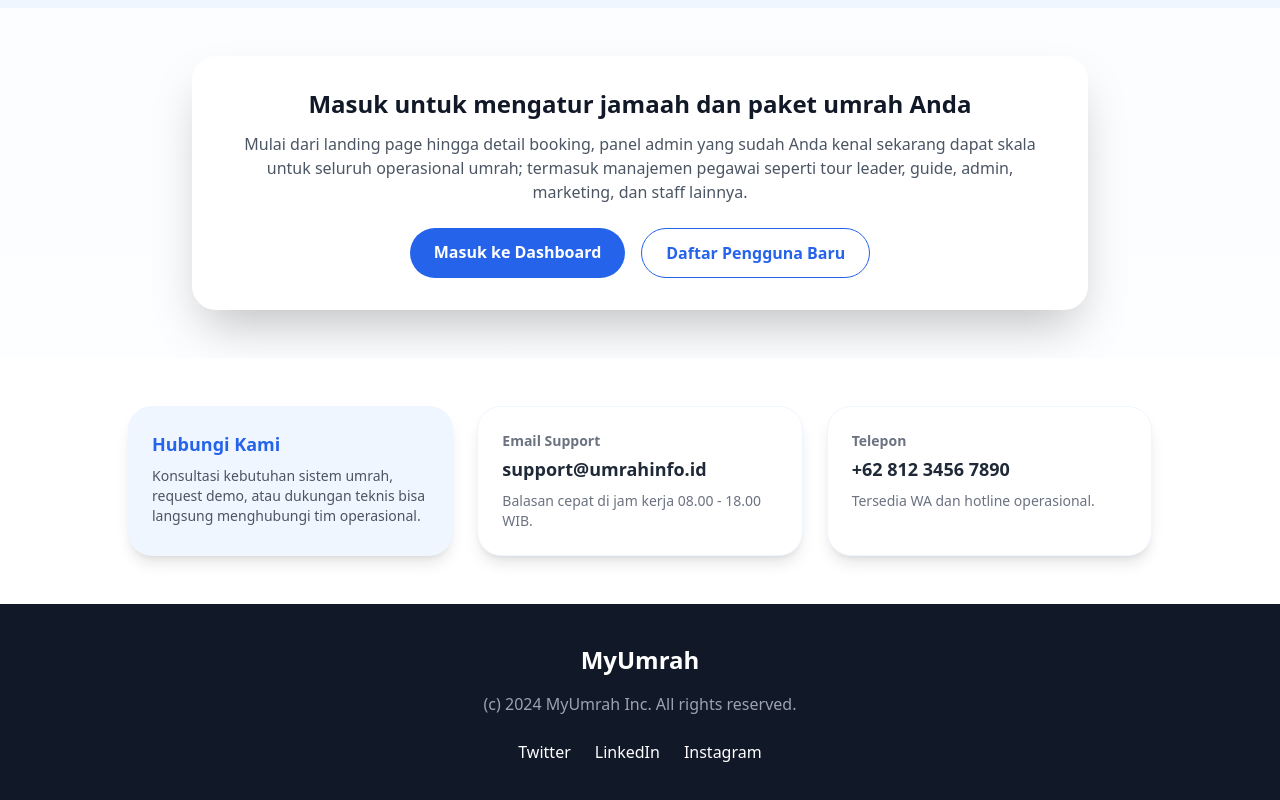
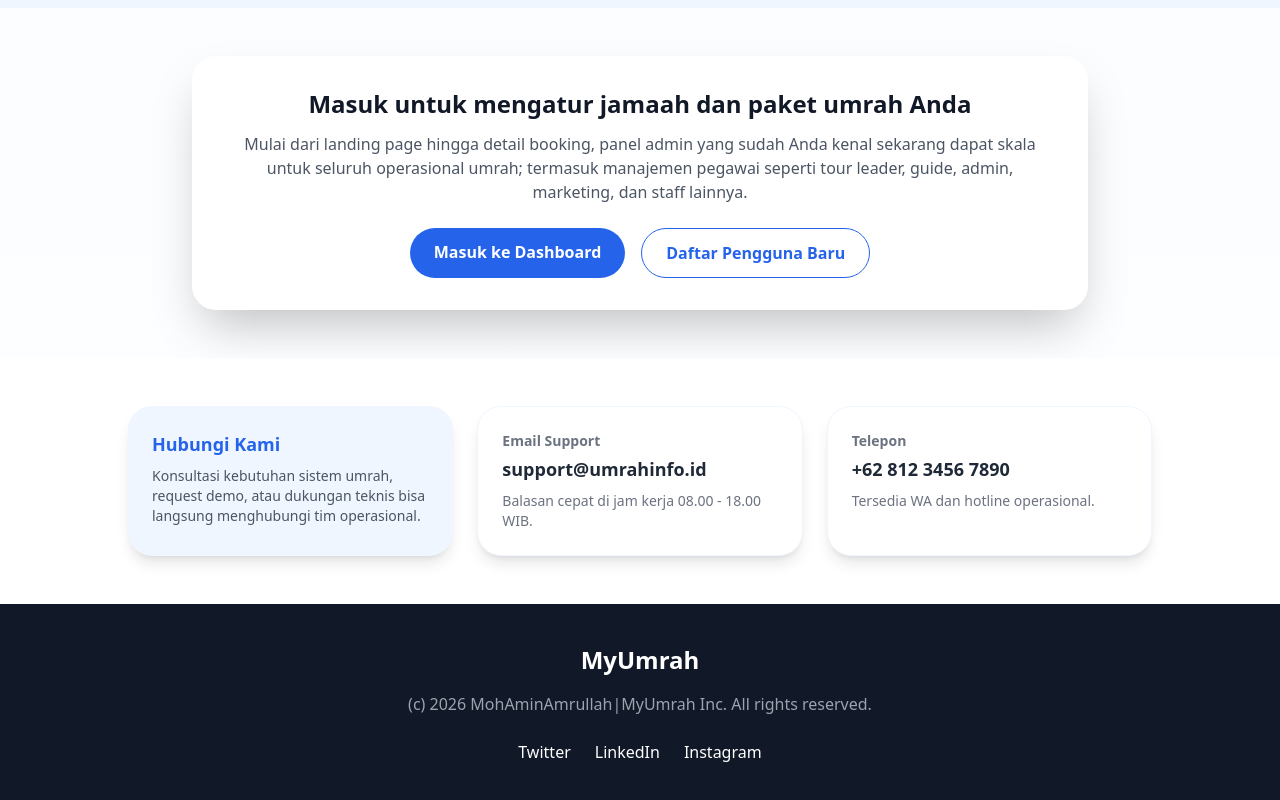
Before and after one commit to aminamrullah/my-apps, a React (Vite) app in the folder frontend/: page / in a window 1280 px wide. Shown: the part 2642-3442 px from the top of the page. Built offline with nearby package versions, Linux system fonts and the light colour scheme.

Commit message:
13th commit my-apps for stmik abang

```diff
--- a/frontend/src/components/Footer.jsx
+++ b/frontend/src/components/Footer.jsx
@@ -8,7 +8,7 @@ const Footer = () => {
         <h2 className="text-2xl font-bold mb-4">MyUmrah</h2>{" "}
         <p className="text-gray-400 mb-6">
           {" "}
-          (c) 2024 MyUmrah Inc. All rights reserved.{" "}
+          (c) 2026 MohAminAmrullah|MyUmrah Inc. All rights reserved.{" "}
         </p>{" "}
         <div className="flex justify-center gap-6">
           {" "}
```
